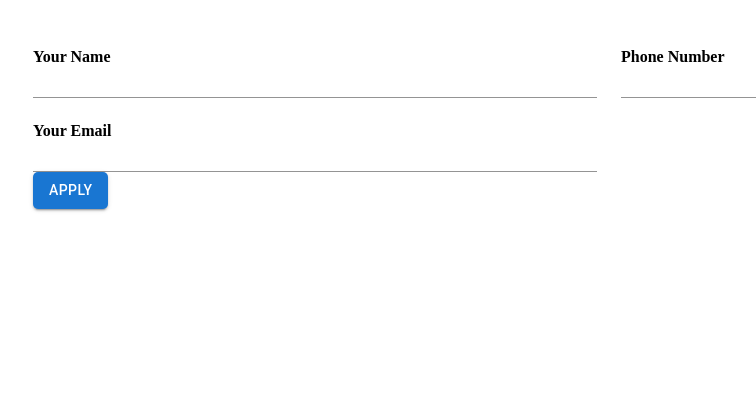
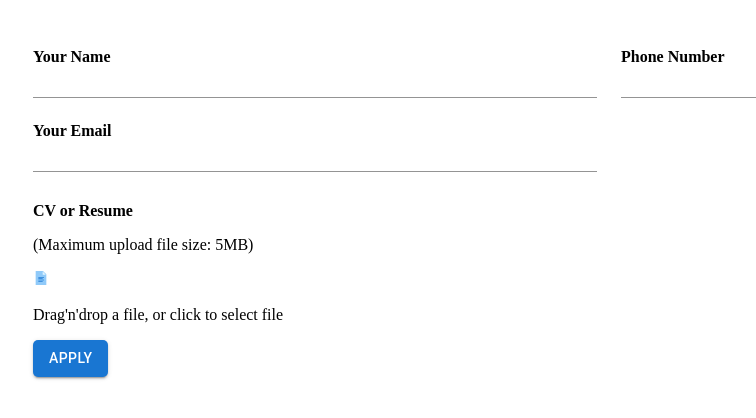
Before and after one commit to MethinduMuhandiram/form-testing, a Gatsby site: page /careers in a window 1280 px wide. Shown: the whole page, without its empty margins (31-787 px from the left). Built offline with nearby package versions, Linux system fonts and the light colour scheme; Gatsby itself is replaced by a stand-in of ours.

Commit message:
file upload enabled

```diff
--- a/src/pages/careers.js
+++ b/src/pages/careers.js
@@ -92,11 +92,11 @@ export default function Career() {
             </Grid>
           </Grid>
 
-          {/* <FormControl sx={{ width: "100%", marginTop: "30px" }}>
+          <FormControl sx={{ width: "100%", marginTop: "30px" }}>
             <b>CV or Resume</b>
             <p className="mb-2 text-sm">(Maximum upload file size: 5MB)</p>
             <FileUploader action={setFile} />
-          </FormControl> */}
+          </FormControl>
         </div>
         <Button
           type="submit"
```
